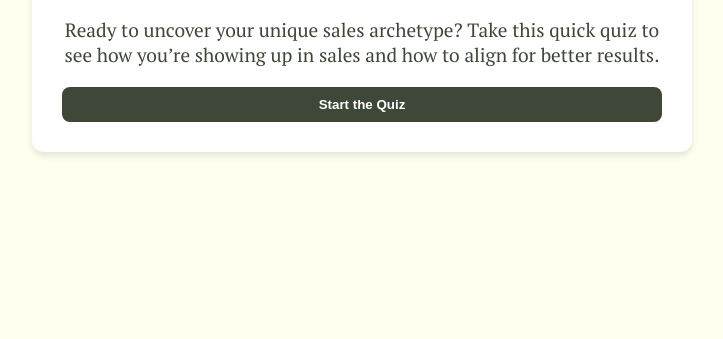
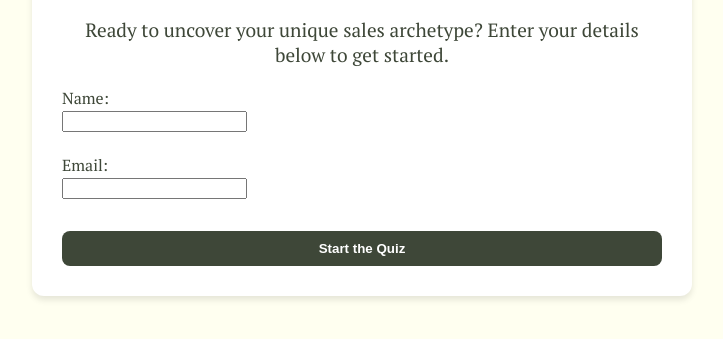
Before and after one commit to mocolatte/authentic-sales-quiz, a plain HTML site: page index.html in a window 1280 px wide. Shown: the part 145-484 px from the top of the page, without its empty margins (278-1001 px from the left). Drawn offline with Linux system fonts and the light colour scheme; a web font is replaced by a local one.

Commit message:
Update index.html

```diff
--- a/index.html
+++ b/index.html
@@ -56,9 +56,15 @@
   <div class="container">
     <div class="header">Discover Your Unique Sales Style</div>
     <div class="subheader">
-      Ready to uncover your unique sales archetype? Take this quick quiz to see how you’re showing up in sales and how to align for better results.
+      Ready to uncover your unique sales archetype? Enter your details below to get started.
     </div>
-    <button class="button" onclick="window.location.href='quiz.html'">Start the Quiz</button>
+    <form method="POST" action="quiz.html">
+      <label for="name">Name:</label><br>
+      <input type="text" id="name" name="name" required><br><br>
+      <label for="email">Email:</label><br>
+      <input type="email" id="email" name="email" required><br><br>
+      <button class="button" type="submit">Start the Quiz</button>
+    </form>
   </div>
 </body>
 </html>
```
